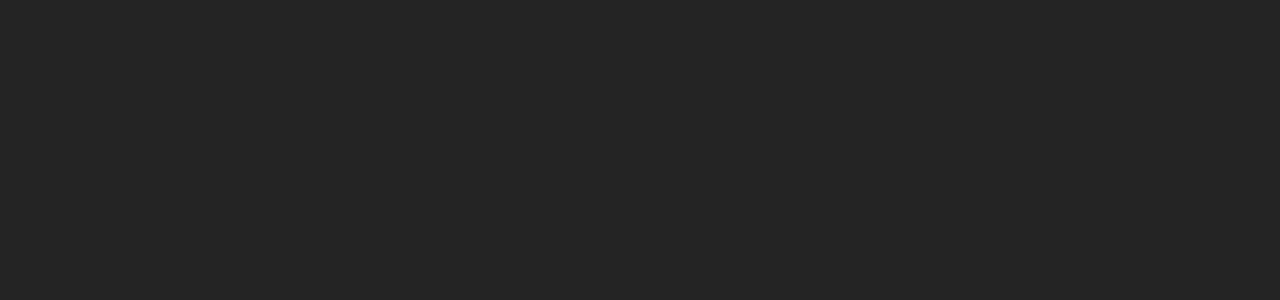
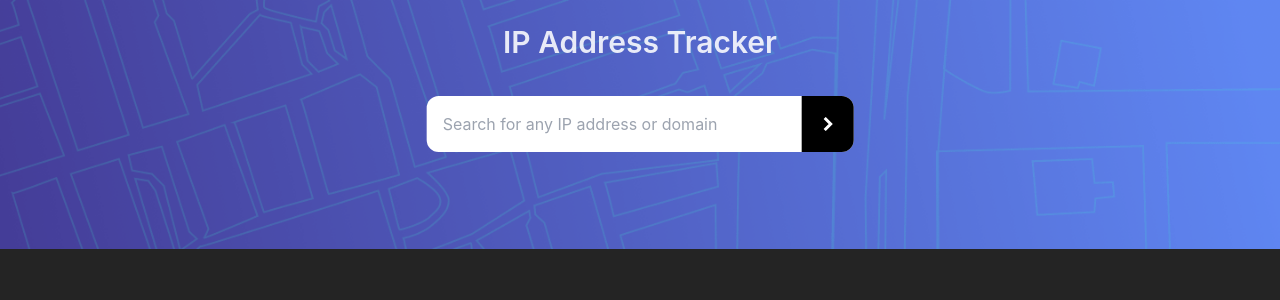
Before and after one commit to AmirNBK/IP-Address-Tracker, a Svelte app: page / in a window 1280 px wide. Shown: the top 300 px of the page. Built offline with nearby package versions, Linux system fonts and the light colour scheme.

Commit message:
developed search bar

```diff
--- a/src/app.css
+++ b/src/app.css
@@ -28,9 +28,16 @@
 }
 
 body {
-  margin: 0;
+  /* margin: 0;
   display: flex;
   place-items: center;
   min-width: 320px;
-  min-height: 100vh;
+  min-height: 100vh; */
 }
+
+
+#app {
+  width: 100%;
+  margin: 0 auto;
+  text-align: center;
+}
--- a/src/components/HeaderComponent/HeaderComponent.svelte
+++ b/src/components/HeaderComponent/HeaderComponent.svelte
@@ -1,11 +1,17 @@
 <script>
-    import image from '../../images/pattern-bg-desktop.png';
-  </script>
+    import image from "../../images/pattern-bg-desktop.png";
+    import SearchBarComponent from "../SearchBarComponent/SearchBarComponent.svelte";
+</script>
 
-  <div class="Header">
-    <img src="{image}" class="hidden" alt="Pattern Background"/>
-  </div>
+<div class="Header relative">
+    <p class="absolute text-3xl left-1/2 -translate-x-1/2 top-6 font-semibold">
+        IP Address Tracker
+    </p>
+    <img src={image} class="w-full" alt="Pattern Background" />
+    <div class="absolute left-1/2 top-1/2 -translate-x-1/2 -translate-y-1/2 w-4/12">
+        <SearchBarComponent />
+    </div>
+</div>
 
-  <style>
-
-  </style>
+<style>
+</style>
--- /dev/null
+++ b/src/components/SearchBarComponent/SearchBarComponent.svelte
@@ -0,0 +1,19 @@
+<script>
+    import arrow from "../../images/icon-arrow.svg";
+</script>
+
+<div class="SearchBarComponent relative">
+    <input
+        placeholder="Search for any IP address or domain"
+        class="w-full bg-white rounded-xl p-4 outline-none text-black"
+    />
+
+    <div
+        class="absolute bg-black w-[12%] right-0 rounded-r-xl top-0 h-full flex flex-col items-center justify-center"
+    >
+        <img src={arrow} alt="arrow" />
+    </div>
+</div>
+
+<style>
+</style>
```
